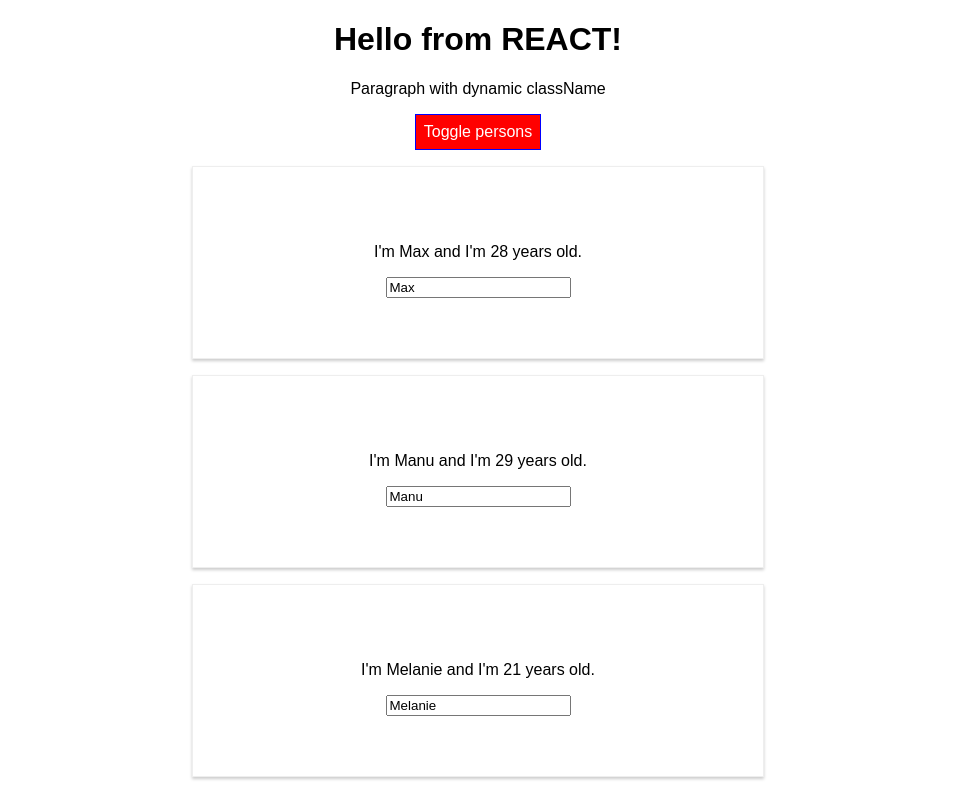
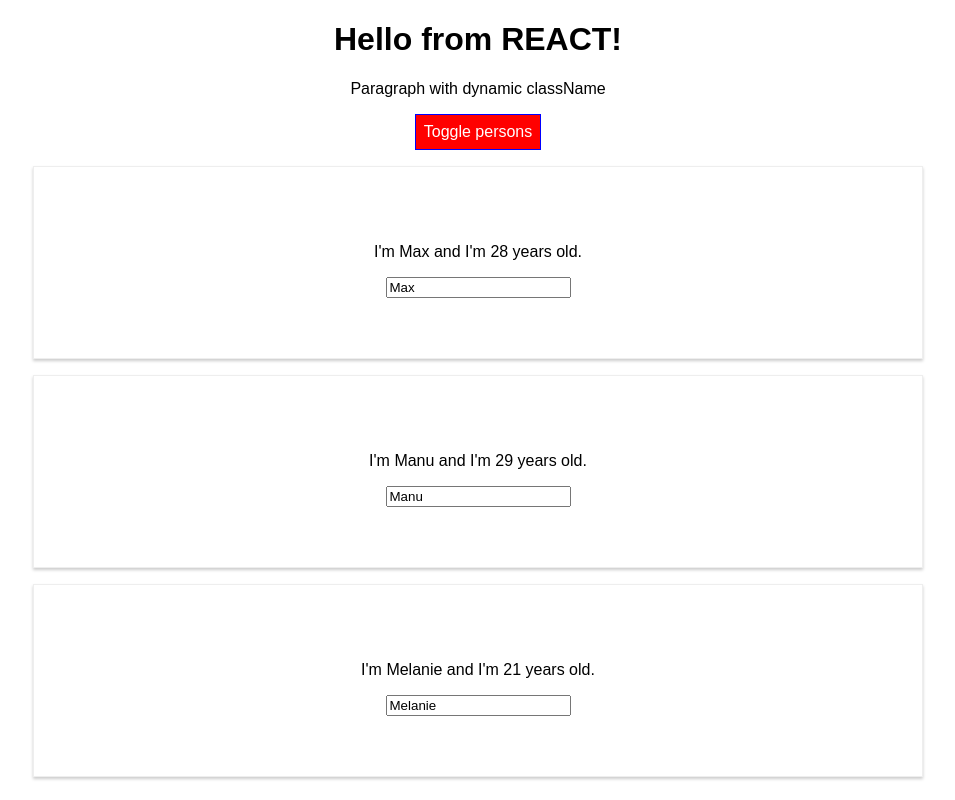
Before and after one commit to Malanius/react-complete-guide, a React (Create React App) app: page / in a window 1280 px wide. Both pictures are taken after a click on the button "Toggle persons". Shown: the whole page, without its empty margins (162-1117 px from the left). Built offline with nearby package versions, Linux system fonts and the light colour scheme.

Commit message:
Remove radium before enabling CSS modules

```diff
--- a/src/App.js
+++ b/src/App.js
@@ -1,6 +1,5 @@
 import React, { Component } from 'react';
 import './App.css';
-import Radium, { StyleRoot } from 'radium';
 import Person from './Person/Person';
 import './Person/Person.css'
 
@@ -54,11 +53,7 @@
       font: 'inherit',
       border: '1px solid blue',
       padding: '8px',
-      cursor: 'pointer',
-      ':hover': {
-        backgroundColor: 'lightgreen',
-        color: 'black'
-      }
+      cursor: 'pointer'
     }
 
     let persons = null;
@@ -80,10 +75,6 @@
       );
 
       style.backgroundColor = 'red';
-      style[":hover"] = {
-        backgroundColor: 'salmon',
-        color: 'black'
-      }
     }
 
     const classes = [];
@@ -96,7 +87,6 @@
 
 
     return (
-      <StyleRoot>
       <div className="App">
         <h1>Hello from REACT!</h1>
         <p className={classes.join(' ')}>Paragraph with dynamic className</p>
@@ -109,7 +99,6 @@
         {persons}
 
       </div>
-      </StyleRoot>
       //This is compiled to this:
       //React.createElement('div', {className: 'App'}, React.createElement('h1', null, 'Hello from REACT!!!'))
 
@@ -120,4 +109,4 @@
   }
 }
 
-export default Radium(App);
+export default App;
--- a/src/Person/Person.js
+++ b/src/Person/Person.js
@@ -1,19 +1,12 @@
 import React from 'react';
-import Radium from 'radium';
 
 const person = (props) => {
-  const style = {
-    '@media (min-width: 500px)': {
-      width: '450px'
-    }
-  };
-
   return (
-    <div className="Person" style={style}>
+    <div className="Person">
       <p onClick={props.click}>I'm {props.name} and I'm {props.age} years old.</p>
       <p>{props.children}</p>
       <input type="text" onChange={props.changed} value={props.name} />
     </div>);
 };
 
-export default Radium(person);
+export default person;
```
Lines whose indentation alone changed are shown as unchanged.
